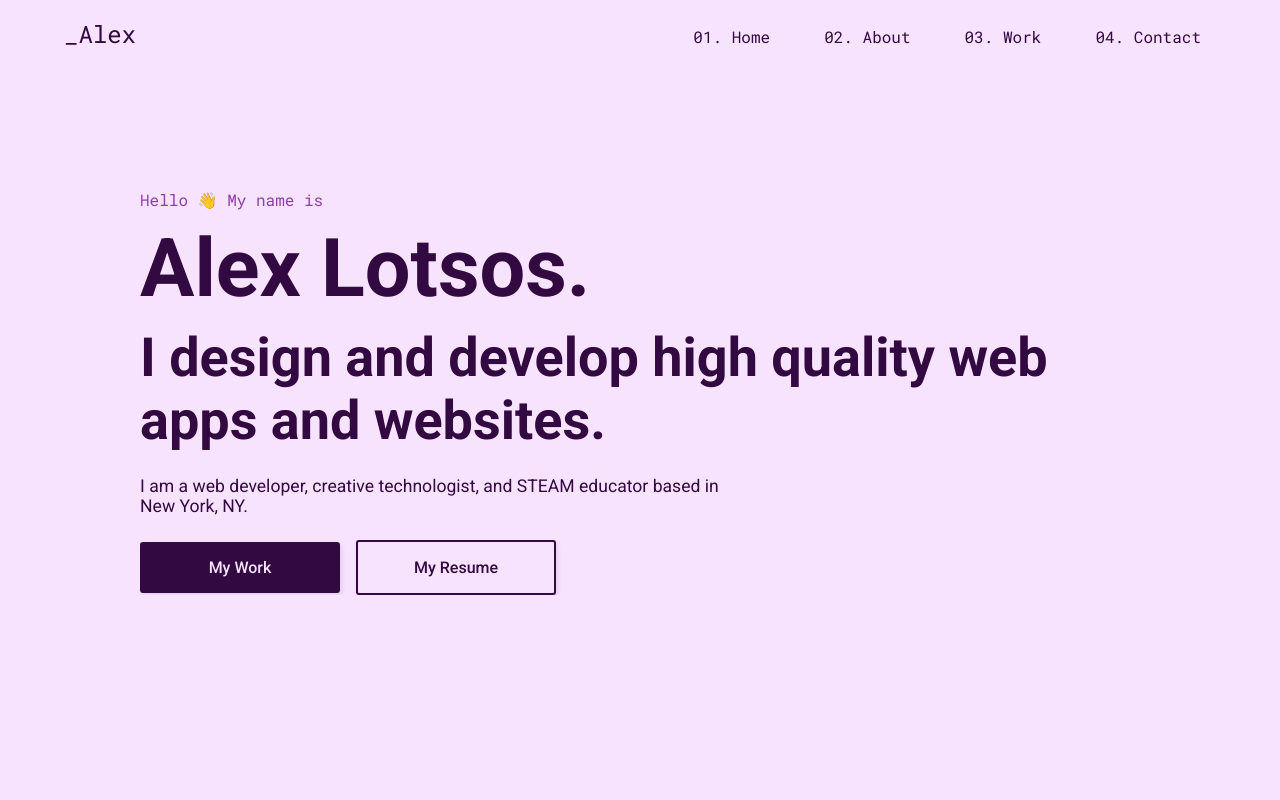
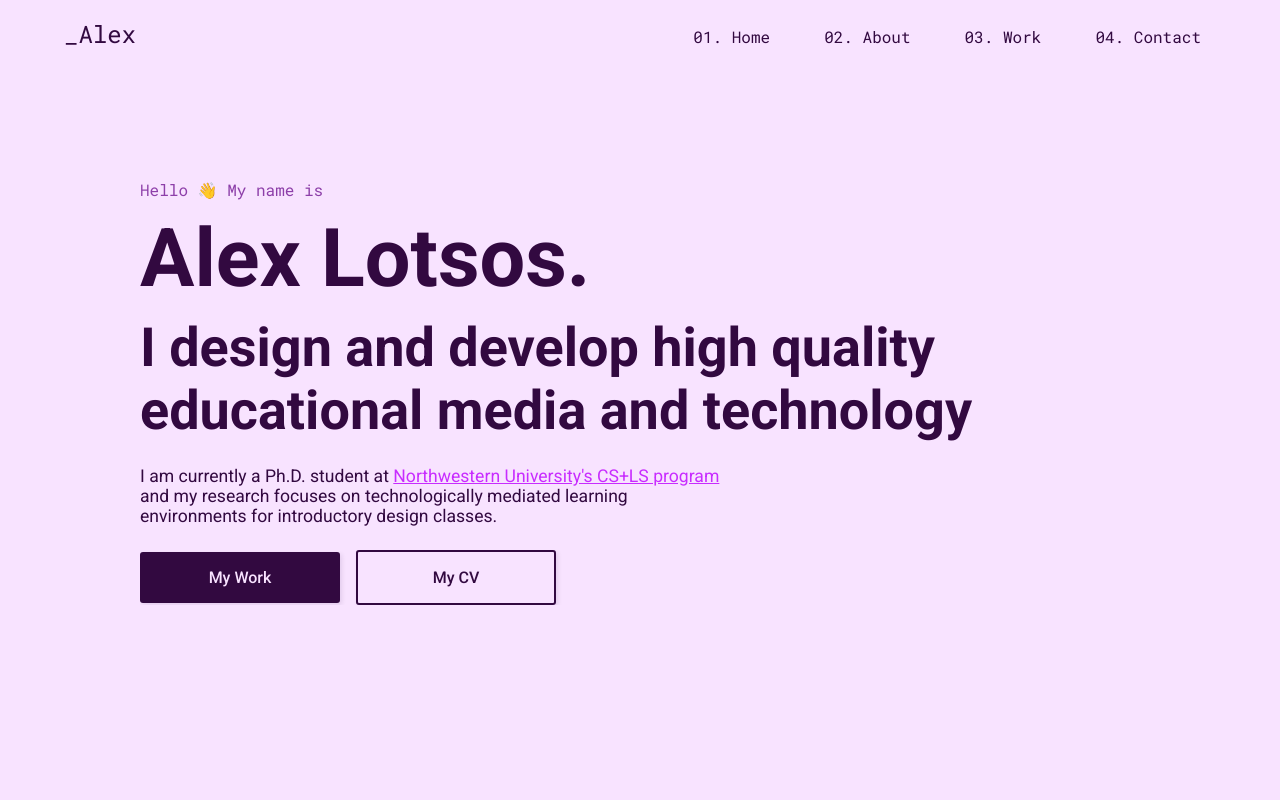
Before and after one commit to alexlo94/anlotsos.com, an Eleventy site: page pages/index.njk in a window 1280 px wide. Shown: the top 800 px of the page. Built offline with nearby package versions, Linux system fonts and the light colour scheme; Eleventy itself is replaced by a stand-in of ours; files that its build step writes are made by us from their sources; a script that the page names is missing.

Commit message:
Change resume to CV and update hero section

```diff
--- a/_includes/components/home.njk
+++ b/_includes/components/home.njk
@@ -3,15 +3,16 @@
         <div class="stack s-1">
             <span class="accent">Hello 👋 My name is</span>
             <h1> Alex Lotsos.</h1>
-            <h2> I design and develop high quality web apps and websites.</h2>
+            <h2> I design and develop high quality educational media and technology</h2>
         </div>
-        <p class="max-width:measure"> I am a web developer, creative technologist, and STEAM educator based in New York,
-            NY.
+        <p class="max-width:measure"> I am currently a Ph.D. student at <a class="inline"
+                href="https://csls.sesp.northwestern.edu/">Northwestern University's CS+LS program</a> and my
+            research focuses on technologically mediated learning environments for introductory design classes.
         </p>
         <div class="cluster">
             <div class="wrapper">
                 {% Button "My Work", "#work" %}
-                {% Button "My Resume", "/_includes/assets/docs/Lotsos_Resume_Spring-2021_Public.pdf", true %}
+                {% Button "My CV", "/_includes/assets/docs/Lotsos_CV_Fall-2021.pdf", true %}
             </div>
         </div>
     </div>
```
Also changed, not shown: 1 other file.
